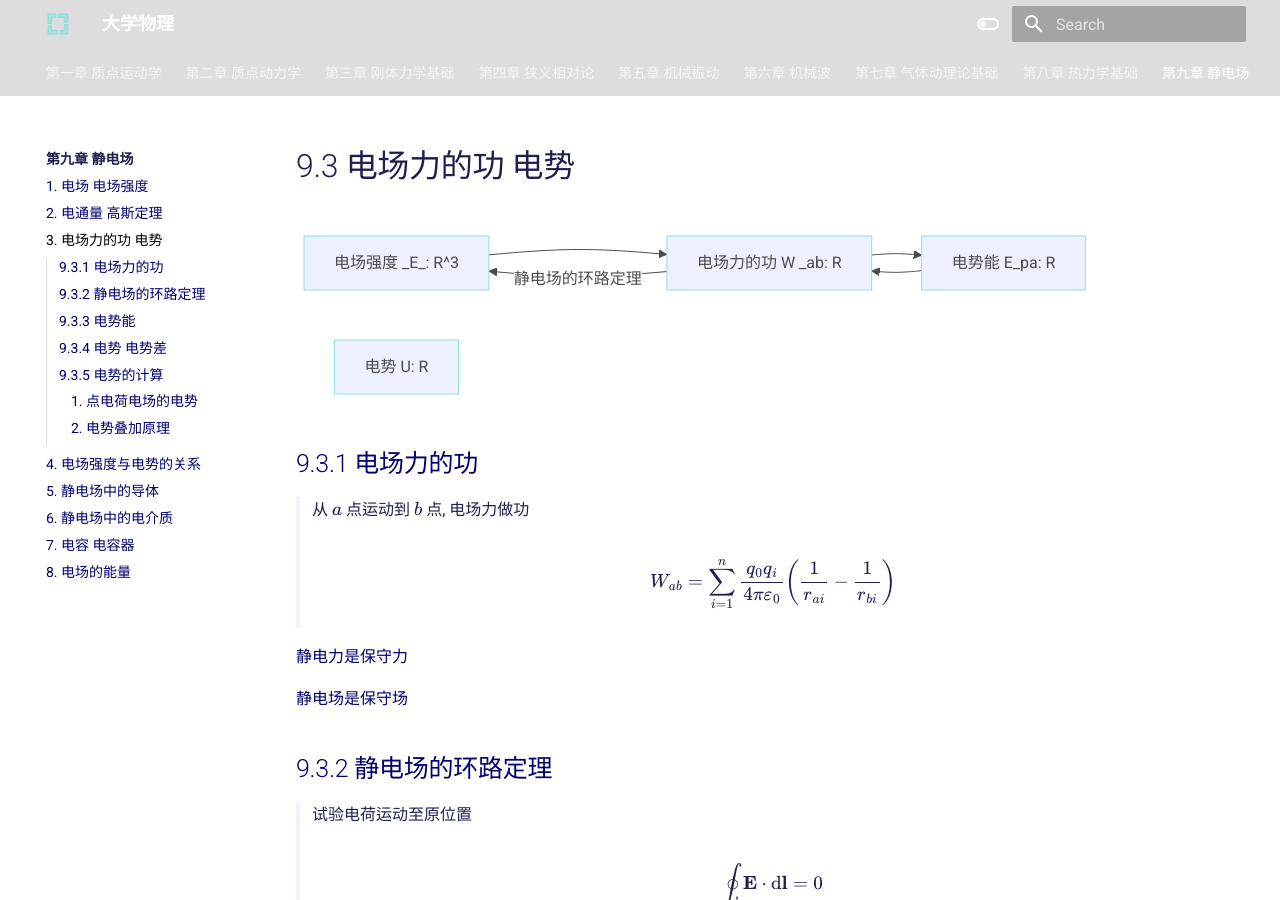
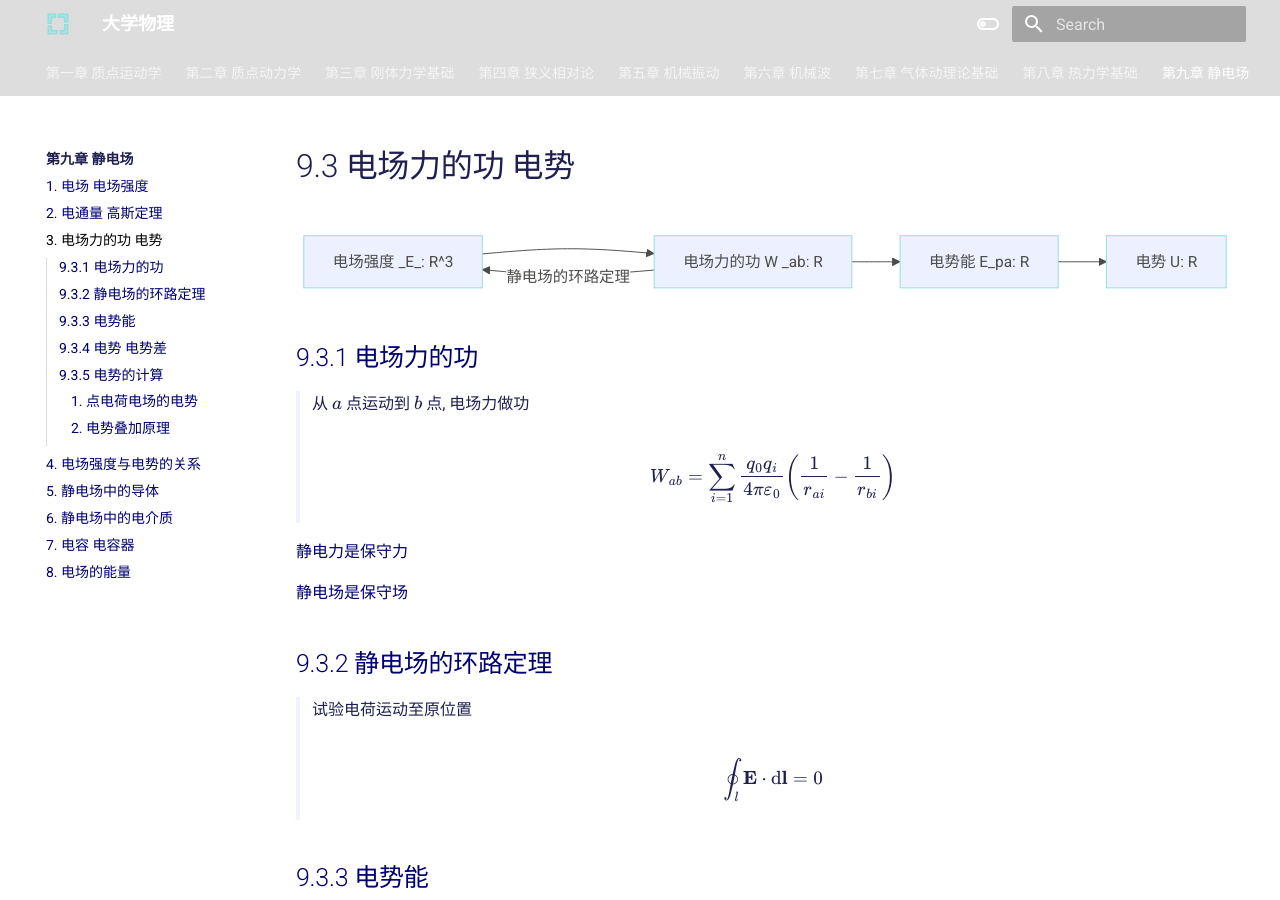
Before and after one commit to FleetingLore/dxwl, an MkDocs documentation site: the page built from docs/9/3.md, in a window 1280 px wide and 900 px high. Built offline with MkDocs 1.6.1 and Material for MkDocs 9.7.7, drawn with Linux system fonts in a browser that asks for light colours.

Commit message:
Update 3.md

````diff
--- a/docs/9/3.md
+++ b/docs/9/3.md
@@ -11,7 +11,7 @@ Epa[电势能 E_pa: R]
 W --> Epa
 
 U[电势 U: R]
-Epa --> W
+Epa --> U
 ```
 
 ## 9.3.1 电场力的功
````
